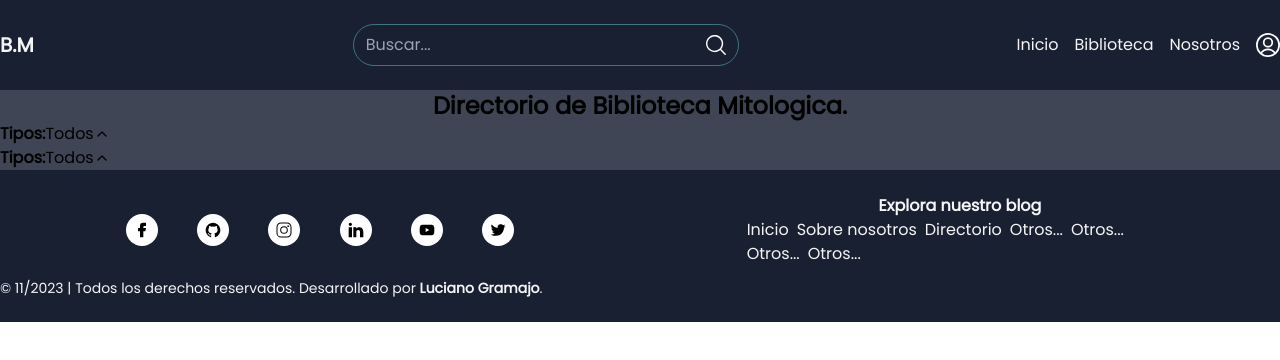
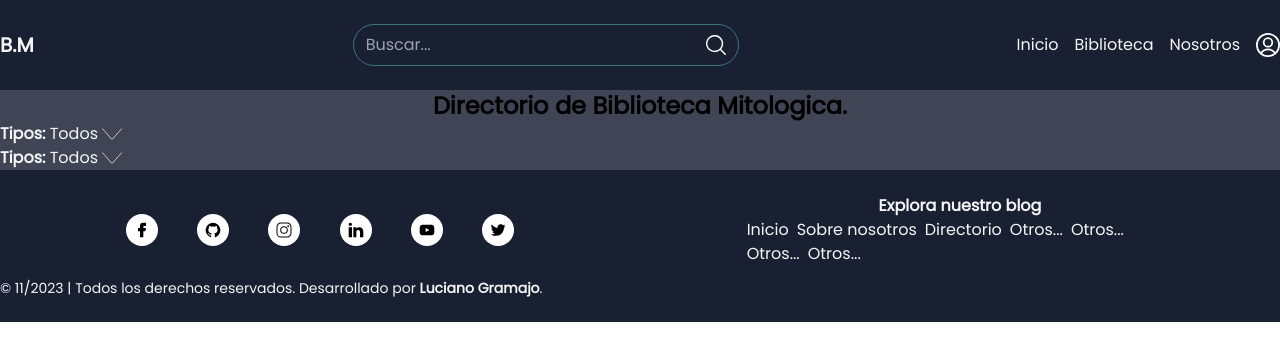
Before and after one commit to lgramajo99/biblioteca_mitologica, a React (Vite) app in the folder client/: page /directory in a window 1280 px wide. Shown: the top 360 px of the page. Built offline with nearby package versions, Linux system fonts and the light colour scheme.

Commit message:
Page biblioteca mejorada, filtros mejorados

```diff
--- a/client/src/assets/index.js
+++ b/client/src/assets/index.js
@@ -50,3 +50,6 @@ export { default as triangleFlagSolid } from './svg/utilities/solid/triangle-fla
 export { default as userIdentifierCardSolid } from './svg/utilities/solid/user-identifier-card-solid.svg';
 export { default as userMultipleGroupSolid } from './svg/utilities/solid/user-multiple-group-solid.svg';
 export { default as wrenchSolid } from './svg/utilities/solid/wrench-solid.svg';
+
+export { default as arrowUpLine } from './svg/utilities/line/arrow-up-line.svg';
+export { default as arrowDownLine } from './svg/utilities/line/arrow-down-line.svg';
--- a/client/src/components/common/Card.jsx
+++ b/client/src/components/common/Card.jsx
@@ -3,7 +3,7 @@ function Card({ data }) {
     const { id, titulo, frase, imagenes } = data;
 
     return (
-        <article className="bg-slate-200 dark:bg-black dark:darkTxt rounded-lg shadow-xl overflow-hidden flex flex-col h-full max-h-[420px]" key={id}>
+        <article className="bg-slate-200 dark:bg-black dark:text-darkTxt rounded-lg shadow-xl overflow-hidden flex flex-col h-full max-h-[420px]" key={id}>
             {imagenes && (<img
                 src={imagenes?.imagen || ''}
                 alt={imagenes?.alt || ''}
--- a/client/src/components/common/PandoraFilter.jsx
+++ b/client/src/components/common/PandoraFilter.jsx
@@ -1,94 +1,78 @@
-import React, { useState } from "react";
+import { useEffect, useState } from "react";
+import { useDispatch, useSelector } from "react-redux";
+import { fetchCategories, toggleSelectedCategory } from "../../redux/reducers/categoryReducer";
+import { arrowDownLine, arrowUpLine } from "../../assets";
 
-function Checkbox({ value, id, name, label }) {
+function PandoraFilter() {
+    const [isOpen, setOpen] = useState(false);
+    const { data, selectedCategories } = useSelector(state => state.category);
+    const dispatch = useDispatch();
+
+    useEffect(() => {
+        dispatch(fetchCategories());
+    }, [dispatch]);
+
+    const handleFilterToggle = () => {
+        setOpen(!isOpen);
+    };
+
+    const handleCheckboxChange = (id, name, count_post) => {
+        dispatch(toggleSelectedCategory({ id, name, count_post }));
+    };
+
+    return (
+        <section className="dark:text-darkTxt">
+            <button
+                type="button"
+                className="flex items-center gap-1"
+                onClick={handleFilterToggle}
+                aria-haspopup="true"
+                aria-expanded={isOpen}
+                aria-controls="tiposDropdown"
+                id="tiposButton"
+            >
+                <span><b>Tipos:</b> Todos</span>
+                <img src={isOpen ? arrowUpLine : arrowDownLine} className="w-5 h-5 filter dark:invert" alt="arrows line" />
+            </button>
+
+            {isOpen && (
+                <ul className="grid grid-cols-4 gap-1 p-2 rounded-md bg-darkAcenture ">
+                    {data.map((item) => (
+                        <Checkbox
+                            key={item.id}
+                            id={item.id}
+                            name={item.name}
+                            onChange={(isChecked) => handleCheckboxChange(item.id, item.name, item.count_post, isChecked)}
+                            isChecked={selectedCategories.some(category => category.id === item.id)}
+                        />
+                    ))}
+                </ul>
+            )}
+        </section>
+    );
+}
+
+function Checkbox({ id, name, onChange, isChecked }) {
+    const handleChange = () => {
+        onChange(!isChecked);
+    };
+
     return (
         <li>
             <a tabIndex="0">
-                <input type="checkbox" value={value} id={id} name={name} />
-                <label className="checkbox" htmlFor={id}>
-                    {label}
+                <label className="checkbox" htmlFor={id} id={`${id}-label`}>
+                    <input type="checkbox"
+                        id={id}
+                        value={name}
+                        name={name}
+                        onChange={handleChange}
+                        aria-labelledby={`${id}-label`}
+                        checked={isChecked} />
+                    {name}
                 </label>
             </a>
         </li>
     );
 }
 
-function PandoraFilter() {
-    const [isOpen, setOpen] = useState(false);
-
-    const handleFilterToggle = () => {
-        setOpen(!isOpen);
-    };
-
-    const checkboxes = [
-        { value: "nordico", id: "NordicoCheckbox", label: "Nordico" },
-        { value: "egipcio", id: "EgipcioCheckbox", label: "Egipcio" },
-        { value: "maya", id: "MayaCheckbox", label: "Maya" },
-        { value: "griega", id: "GriegaCheckbox", label: "Griega" },
-        { value: "japonesa", id: "JaponesaCheckbox", label: "Japonesa" },
-        { value: "inca", id: "IncaCheckbox", label: "Inca" },
-        { value: "celta", id: "CeltaCheckbox", label: "Celta" },
-        { value: "azteca", id: "AztecaCheckbox", label: "Azteca" },
-    ];
-
-    return (
-        <div>
-            <button
-                type="button"
-                className="flex items-center"
-                onClick={handleFilterToggle}
-                data-toggle="dropdown"
-                title="None selected"
-                aria-expanded={isOpen}
-                id="tiposButton"
-            >
-                <span>
-                    <b>Tipos:</b>Todos
-                </span>
-                {isOpen ? (
-                    <svg
-                        xmlns="http://www.w3.org/2000/svg"
-                        className="icon icon-tabler icon-tabler-chevron-down"
-                        width="16"
-                        height="16"
-                        viewBox="0 0 24 24"
-                        strokeWidth="2"
-                        stroke="currentColor"
-                        fill="none"
-                        strokeLinecap="round"
-                        strokeLinejoin="round"
-                    >
-                        <path stroke="none" d="M0 0h24v24H0z" fill="none" />
-                        <path d="M6 9l6 6l6 -6" />
-                    </svg>
-                ) : (
-                    <svg
-                        xmlns="http://www.w3.org/2000/svg"
-                        className="icon icon-tabler icon-tabler-chevron-up"
-                        width="16"
-                        height="16"
-                        viewBox="0 0 24 24"
-                        strokeWidth="2"
-                        stroke="currentColor"
-                        fill="none"
-                        strokeLinecap="round"
-                        strokeLinejoin="round"
-                    >
-                        <path stroke="none" d="M0 0h24v24H0z" fill="none" />
-                        <path d="M6 15l6 -6l6 6" />
-                    </svg>
-                )}
-            </button>
-
-            {isOpen && (
-                <ul>
-                    {checkboxes.map((checkbox) => (
-                        <Checkbox key={checkbox.id} {...checkbox} />
-                    ))}
-                </ul>
-            )}
-        </div>
-    );
-}
-
 export default PandoraFilter;
--- a/client/src/components/layout/Manufactures.jsx
+++ b/client/src/components/layout/Manufactures.jsx
@@ -25,7 +25,7 @@ function Manufactures({ seccion }) {
 
 
     return (
-        <section className="dark:text-darkTxt">
+        <section>
             <h2 className="my-3">Publicaciones {seccion}</h2>
 
             {status === 'loading' && <Loading />}
--- a/client/src/pages/Biblioteca.jsx
+++ b/client/src/pages/Biblioteca.jsx
@@ -1,10 +1,10 @@
 import { useDispatch, useSelector } from "react-redux";
+import { useEffect } from "react";
 import PandoraFilter from "../components/common/PandoraFilter";
-import { useEffect } from "react";
+import Card from "../components/common/Card";
+import Loading from '../components/common/Loading';
+import Pagination from "../components/common/Pagination";
 import { fetchArticles } from "../redux/reducers/articleReducer";
-import Card from "../components/common/Card";
-import Loading from '../components/common/Loading'
-import Pagination from "../components/common/Pagination";
 
 function Biblioteca() {
     const { data, status, error } = useSelector(state => state.article);
@@ -14,22 +14,22 @@ function Biblioteca() {
         dispatch(fetchArticles());
     }, [dispatch]);
 
-    // console.log(data)
-
-    return (<section>
-        <h2>Biblioteca completa de Mitologia</h2>
-        <PandoraFilter />
-        {status === 'loading' && <Loading />}
-
-        {/* {status === 'succeeded' &&
-            <article className="bg-slate-100 grid grid-cols-2 md:grid-cols-4 lg:grid-cols-5">
-                {data.map((e) => (<Card key={e.id} data={e} />))}
-            </article>
-        } */}
-
-        {status === 'error' && <p>Error al cargar: {error}</p>}
-        <Pagination />
-    </section>)
+    return (
+        <section className="flex flex-col gap-y-2 p-2">
+            <h2 className="text-center">Biblioteca completa de Mitologia</h2>
+            <PandoraFilter />
+            {status === 'loading' && <Loading />}
+            {status === 'succeeded' && (
+                <section className="grid grid-cols-2 md:grid-cols-3 lg:grid-cols-5 gap-2">
+                    {data.map((item) => (
+                        <Card key={item.id} data={item} />
+                    ))}
+                </section>
+            )}
+            {status === 'error' && <p>Error al cargar: {error}</p>}
+            <Pagination />
+        </section>
+    );
 }
 
 export default Biblioteca;
--- a/client/src/pages/Home.jsx
+++ b/client/src/pages/Home.jsx
@@ -5,7 +5,6 @@ function Home() {
     return (
         <section className="flex flex-wrap text-center">
             <article className="w-full md:w-9/12 lg:w-10/12 p-3">
-
                 <Manufactures seccion={'Mas recientes'} />
                 <Manufactures seccion={'Mas vistos'} />
             </article>
--- a/client/src/redux/reducers/categoryReducer.js
+++ b/client/src/redux/reducers/categoryReducer.js
@@ -1,11 +1,11 @@
 import { createSlice, createAsyncThunk, isRejectedWithValue } from "@reduxjs/toolkit";
-import dbMitologias from '../../data/dbMitologias.json';
+import dbMythologies from '../../data/dbMythologies.json';
 
 export const fetchCategories = createAsyncThunk('category/fetchCategories', async () => {
     try {
         await new Promise(resolve => setTimeout(resolve, 3000));
 
-        const data = dbMitologias;
+        const data = dbMythologies;
         return data;
 
     } catch (error) {
@@ -18,12 +18,24 @@ const initialState = {
     data: [],
     status: 'idle',
     error: null,
+    selectedCategories: []
 }
 
 const categorySlice = createSlice({
     name: 'category',
     initialState,
-    reducers: {},
+    reducers: {
+        toggleSelectedCategory: (state, action) => {
+            const { id, name, count_post } = action.payload;
+            const index = state.selectedCategories.findIndex(category => category.id === id);
+
+            if (index === -1) {
+                state.selectedCategories.push({ id, name, count_post });
+            } else {
+                state.selectedCategories = state.selectedCategories.filter(category => category.id !== id);
+            }
+        }
+    },
     extraReducers: (builder) => {
         builder
             .addCase(fetchCategories.pending, (state) => { state.status = 'loading'; })
@@ -40,3 +52,4 @@ const categorySlice = createSlice({
 })
 
 export const { reducer: categoryReducer } = categorySlice;
+export const { toggleSelectedCategory } = categorySlice.actions;
```
Also changed, not shown: client/src/assets/svg/utilities/line/arrow-down-line.svg (added), client/src/assets/svg/utilities/line/arrow-up-line.svg (added), client/src/data/dbMythologies.json (renamed from client/src/data/dbMitologias.json).
